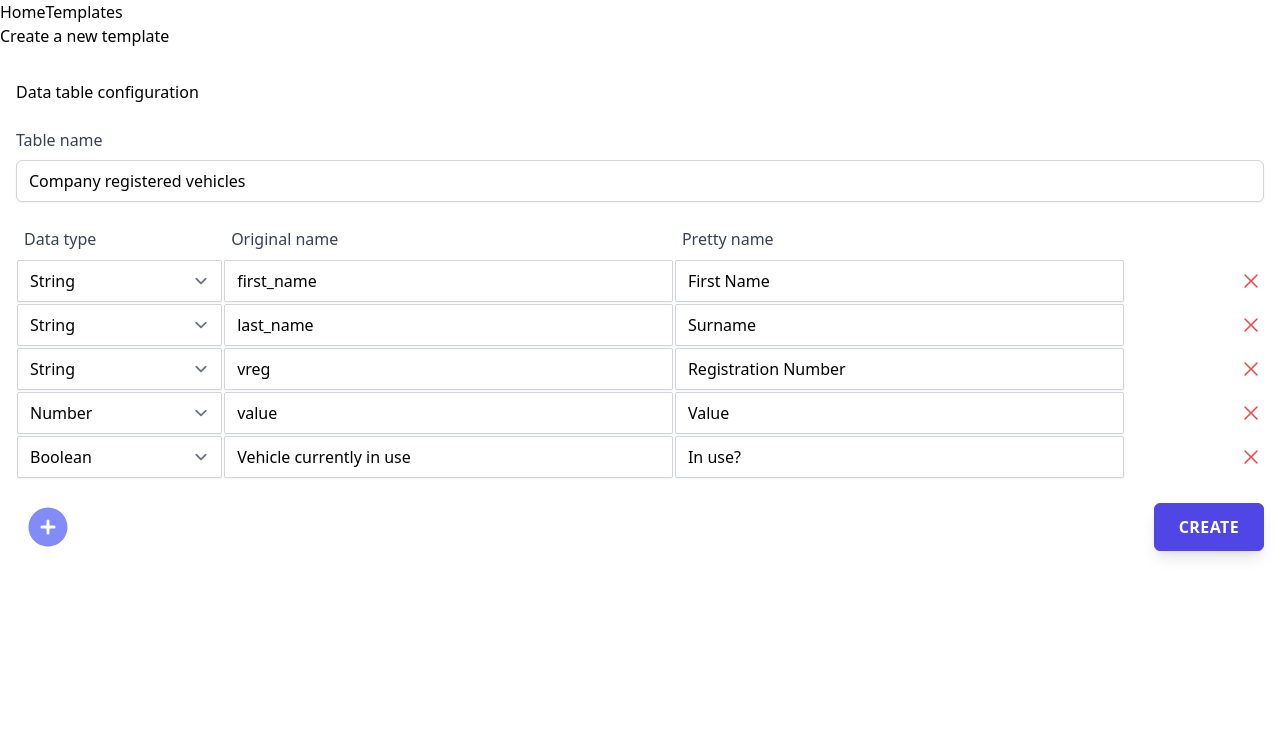
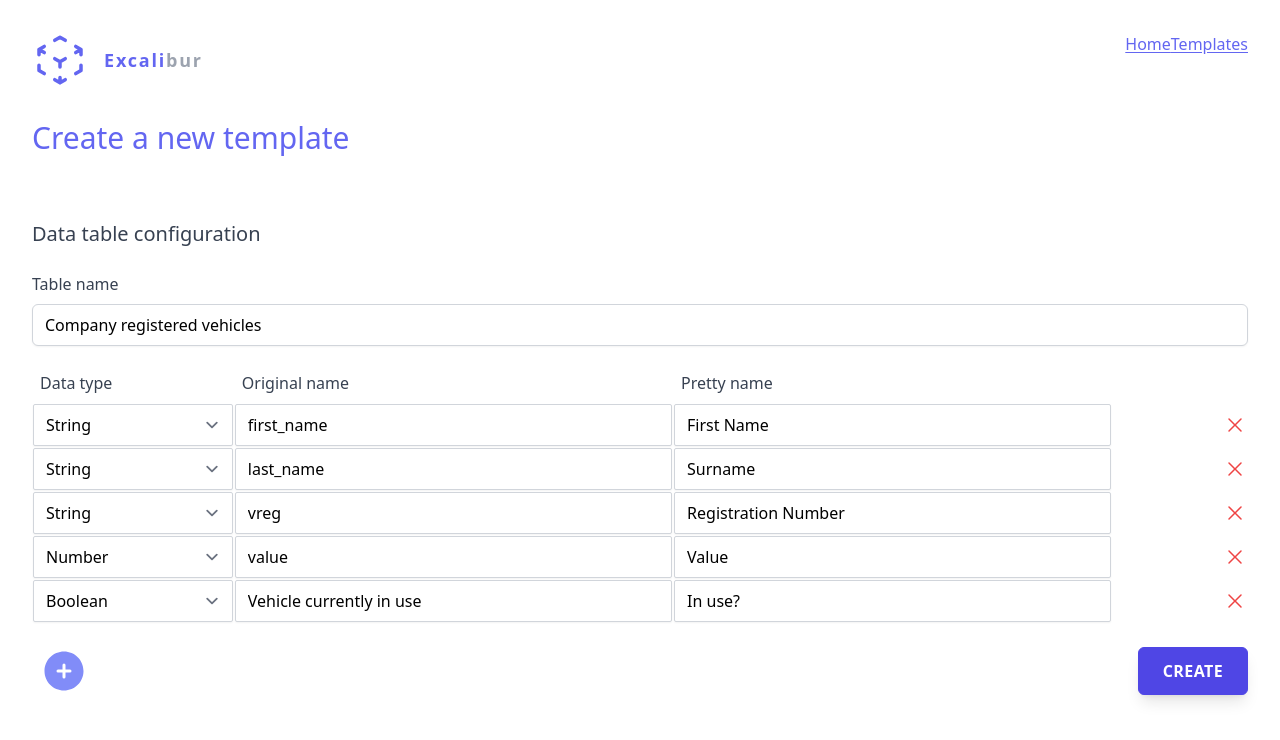
Before and after one commit to thisisthemurph/excalibur, a React (Create React App) app in the folder src/webui/: page /template/create in a window 1280 px wide. Shown: the top 740 px of the page. Built offline with nearby package versions, Linux system fonts and the light colour scheme.

Commit message:
Adds logo and updates default styling of headers and links

```diff
--- a/src/webui/src/components/Layout.tsx
+++ b/src/webui/src/components/Layout.tsx
@@ -1,9 +1,11 @@
 import { Link, Outlet } from "react-router-dom";
+import Logo from "./Logo";
 
 const Layout = () => {
   return (
     <main>
-      <header>
+      <header className="flex justify-between px-wrap py-wrap">
+        <Logo />
         <nav>
           <Link to="/">Home</Link>
           <Link to="/template">Templates</Link>
--- /dev/null
+++ b/src/webui/src/components/Logo.tsx
@@ -0,0 +1,15 @@
+import { CubeTransparentIcon } from "@heroicons/react/24/outline";
+import { Link } from "react-router-dom";
+
+const Logo = () => {
+  return (
+    <Link to="/" className="group flex items-center gap-4 cursor-pointer no-underline">
+      <CubeTransparentIcon className="flex-none w-14 h-14 text-indigo-500 group-hover:text-indigo-700" />
+      <span className="flex-none w-28 text-lg font-extrabold tracking-widest text-indigo-500 align-text-bottom group-hover:text-indigo-700">
+        Excali<span className="text-gray-400 group-hover:text-gray-500">bur</span>
+      </span>
+    </Link>
+  );
+};
+
+export default Logo;
--- a/src/webui/src/components/TemplateConfig/form.tsx
+++ b/src/webui/src/components/TemplateConfig/form.tsx
@@ -38,7 +38,7 @@ const TemplateConfigForm = ({ config }: Props) => {
   };
 
   return (
-    <form className="px-4 my-8 space-y-6" onSubmit={handleSubmit(onSubmit)}>
+    <form className="px-wrap my-16 space-y-6" onSubmit={handleSubmit(onSubmit)}>
       <h3>Data table configuration</h3>
 
       <section className="form__section table-name">
--- a/src/webui/src/index.css
+++ b/src/webui/src/index.css
@@ -3,6 +3,26 @@
 @tailwind utilities;
 
 @layer base {
+  h1 {
+    @apply text-indigo-500 text-3xl;
+  }
+
+  h2 {
+    @apply text-indigo-400 text-2xl;
+  }
+
+  h3 {
+    @apply text-gray-700 text-xl;
+  }
+
+  h4 {
+    @apply text-gray-500 text-lg;
+  }
+
+  a {
+    @apply text-indigo-500 underline underline-offset-2 hover:text-indigo-400 active:outline-dashed focus:ring focus:ring-indigo-400 focus:ring-opacity-50 focus:ring-offset-4 hover:no-underline visited:text-gray-500;
+  }
+
   [type="text"],
   [type="email"],
   [type="url"],
@@ -27,7 +47,7 @@
   }
 
   .btn {
-    @apply cursor-pointer inline-block px-6 py-2  tracking-wide font-semibold text-sm uppercase border rounded-md shadow-lg focus:outline-none focus:ring focus:ring-offset-2  sm:text-base;
+    @apply cursor-pointer inline-block px-6 py-2 tracking-wide font-semibold text-sm uppercase border rounded-md shadow-lg focus:outline-none focus:ring focus:ring-offset-2  sm:text-base;
   }
 
   .btn.btn__basic {
--- a/src/webui/src/pages/templates/CreateTemplatePage.tsx
+++ b/src/webui/src/pages/templates/CreateTemplatePage.tsx
@@ -35,7 +35,7 @@ const formDefaultConfiguration: FormSchemaType = {
 const CreateTemplatePage = () => {
   return (
     <>
-      <h1>Create a new template</h1>
+      <h1 className="px-wrap">Create a new template</h1>
       <TemplateConfigForm config={formDefaultConfiguration} />
     </>
   );
--- a/src/webui/src/pages/templates/TemplateHomePage.tsx
+++ b/src/webui/src/pages/templates/TemplateHomePage.tsx
@@ -3,8 +3,10 @@ import { Link } from "react-router-dom";
 const TemplateHomePage = () => {
   return (
     <>
-      <h1>Templates</h1>
-      <Link to="/template/create">Create a new template</Link>
+      <h1 className="px-wrap py-wrap">Templates</h1>
+      <main className="px-wrap">
+        <Link to="/template/create">Create a new template</Link>
+      </main>
     </>
   );
 };
--- a/src/webui/tailwind.config.js
+++ b/src/webui/tailwind.config.js
@@ -11,6 +11,9 @@ module.exports = {
           DEFAULT: "rgb(79 70 229)", // indigo-600
         },
       },
+      spacing: {
+        wrap: "2rem",
+      },
     },
   },
   plugins: [require("@tailwindcss/forms")],
```
